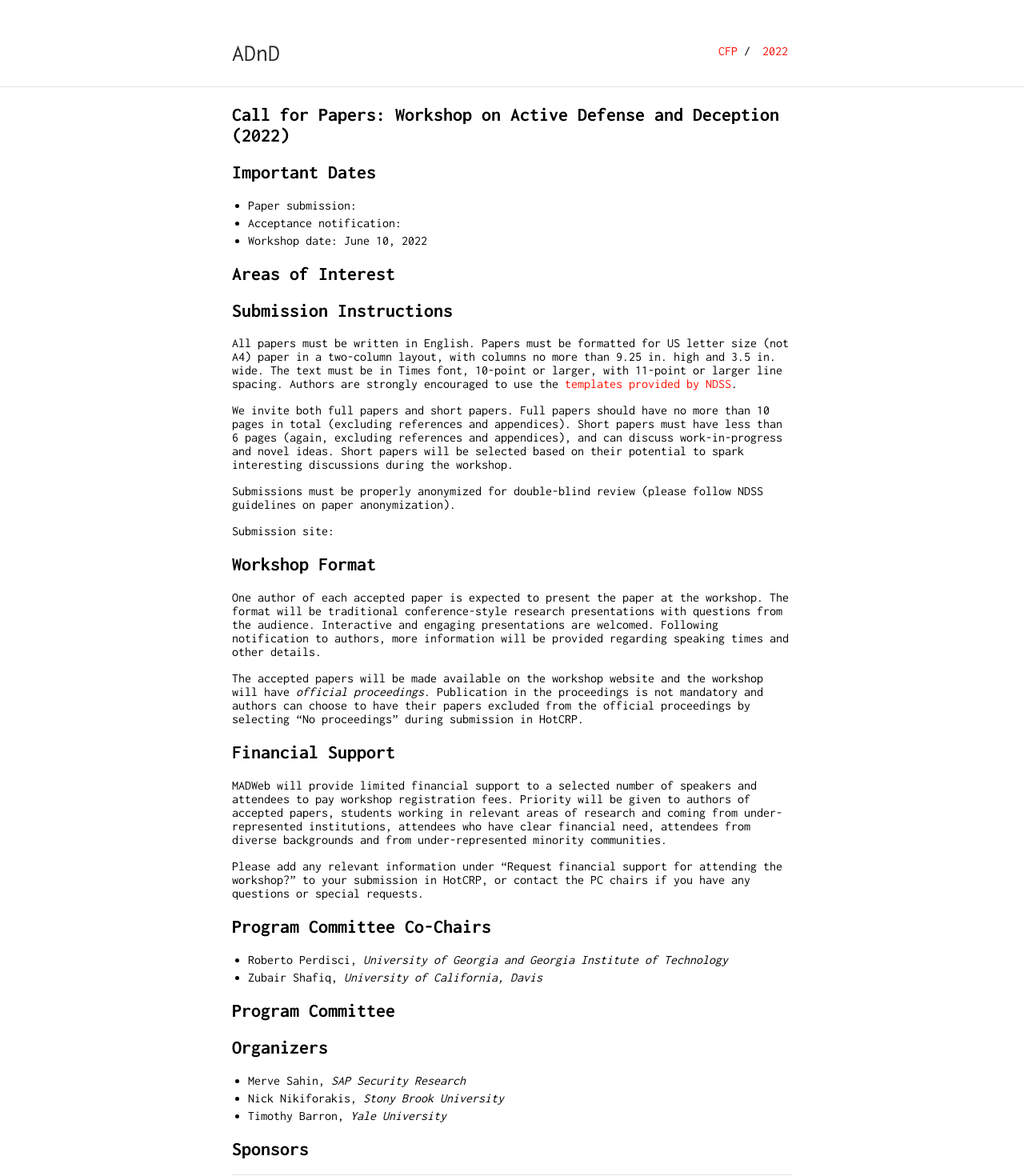
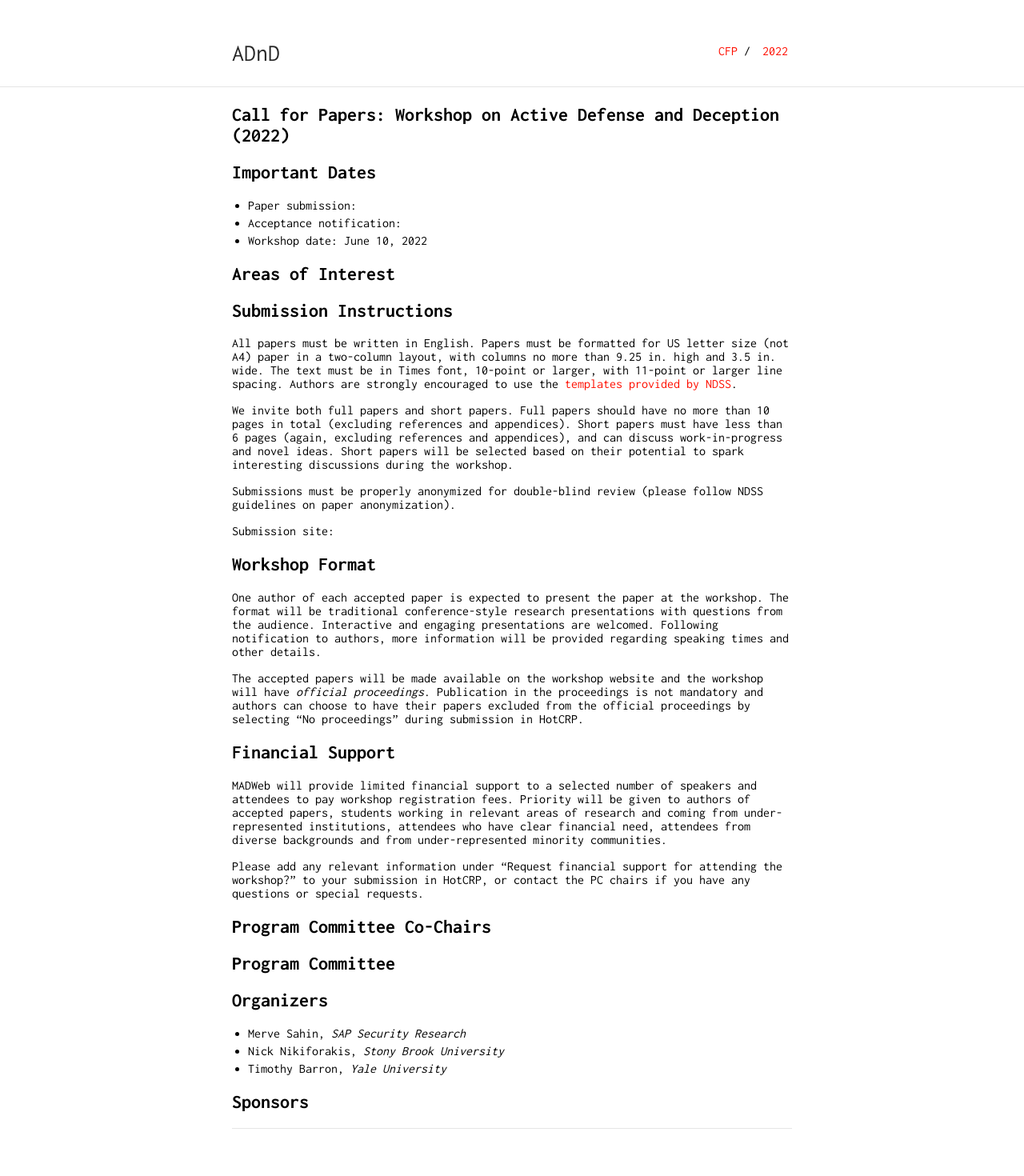
Before and after one commit to BillyPragSec/billypragsec.github.io, a Jekyll site: the page built from index.md, in a window 1280 px wide. Shown: the whole page at 80% size. Built offline with Jekyll 4.4.1, drawn with Linux system fonts in a browser that asks for light colours; our own code applies the rules of GitHub Pages for plain Markdown files; after the commit the page ends 1412 px from its top, so only the background shows below that.

Commit message:
Minor content changes - removing template specifics

```diff
--- a/index.md
+++ b/index.md
@@ -43,9 +43,6 @@ Please add any relevant information under "Request financial support for attendi
 
 ## Program Committee Co-Chairs
 
-* Roberto Perdisci, _University of Georgia and Georgia Institute of Technology_
-* Zubair Shafiq, _University of California, Davis_
-
 
 ## Program Committee
 
```
